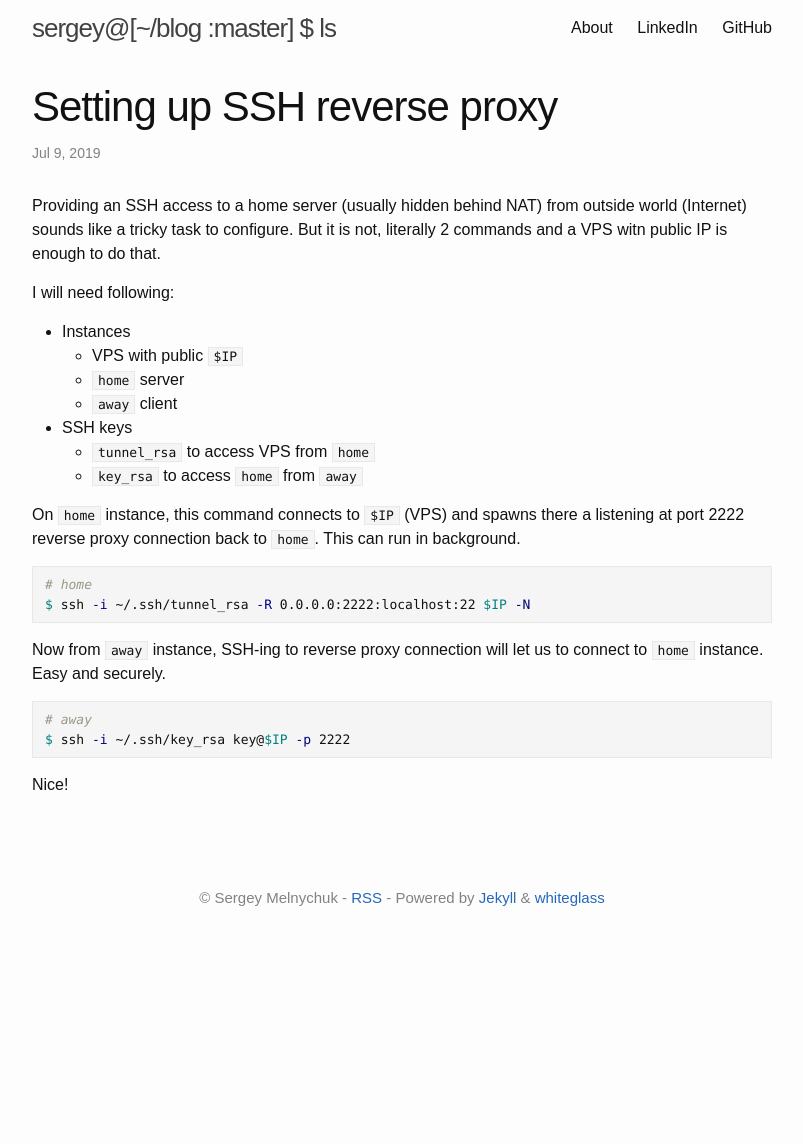
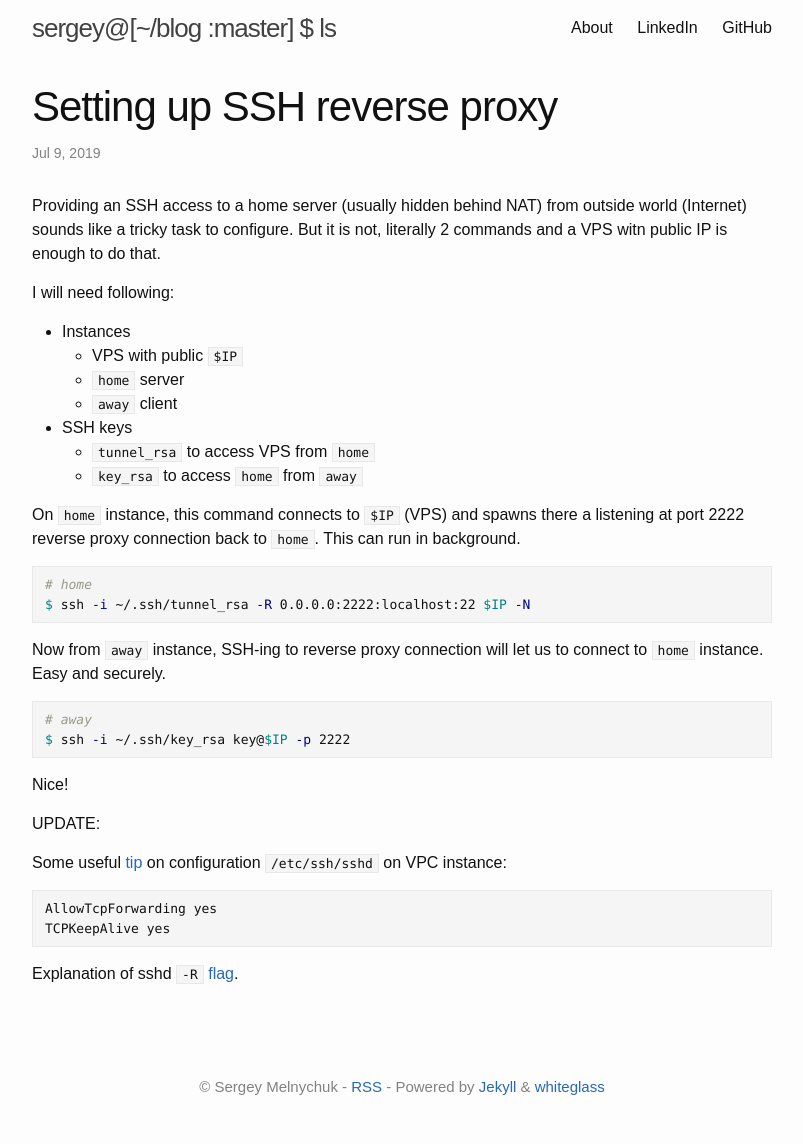
Before and after one commit to sergey-melnychuk/sergey-melnychuk.github.io, a Jekyll site: the page built from _posts/2019-07-09-ssh-proxy.markdown, in a window 1280 px wide. Shown: the whole page, without its empty margins (238-1041 px from the left). Built offline with Jekyll 4.4.1, drawn with Linux system fonts in a browser that asks for light colours; comment, search, counter and statistics services are not loaded; before the commit the page ends 955 px from its top, so only the background shows below that.

Commit message:
Add useful tips/links to 'ssh reverse proxy' post

````diff
--- a/_posts/2019-07-09-ssh-proxy.markdown
+++ b/_posts/2019-07-09-ssh-proxy.markdown
@@ -31,3 +31,16 @@ $ ssh -i ~/.ssh/key_rsa key@$IP -p 2222
 ```
 
 Nice!
+
+UPDATE:
+
+Some useful [tip][sshd-config] on configuration `/etc/ssh/sshd` on VPC instance:
+```
+AllowTcpForwarding yes
+TCPKeepAlive yes
+```
+
+Explanation of sshd `-R` [flag][ssh-R-flag].
+
+[sshd-config]: https://unix.stackexchange.com/a/17836
+[ssh-R-flag]: https://superuser.com/a/591963
````
